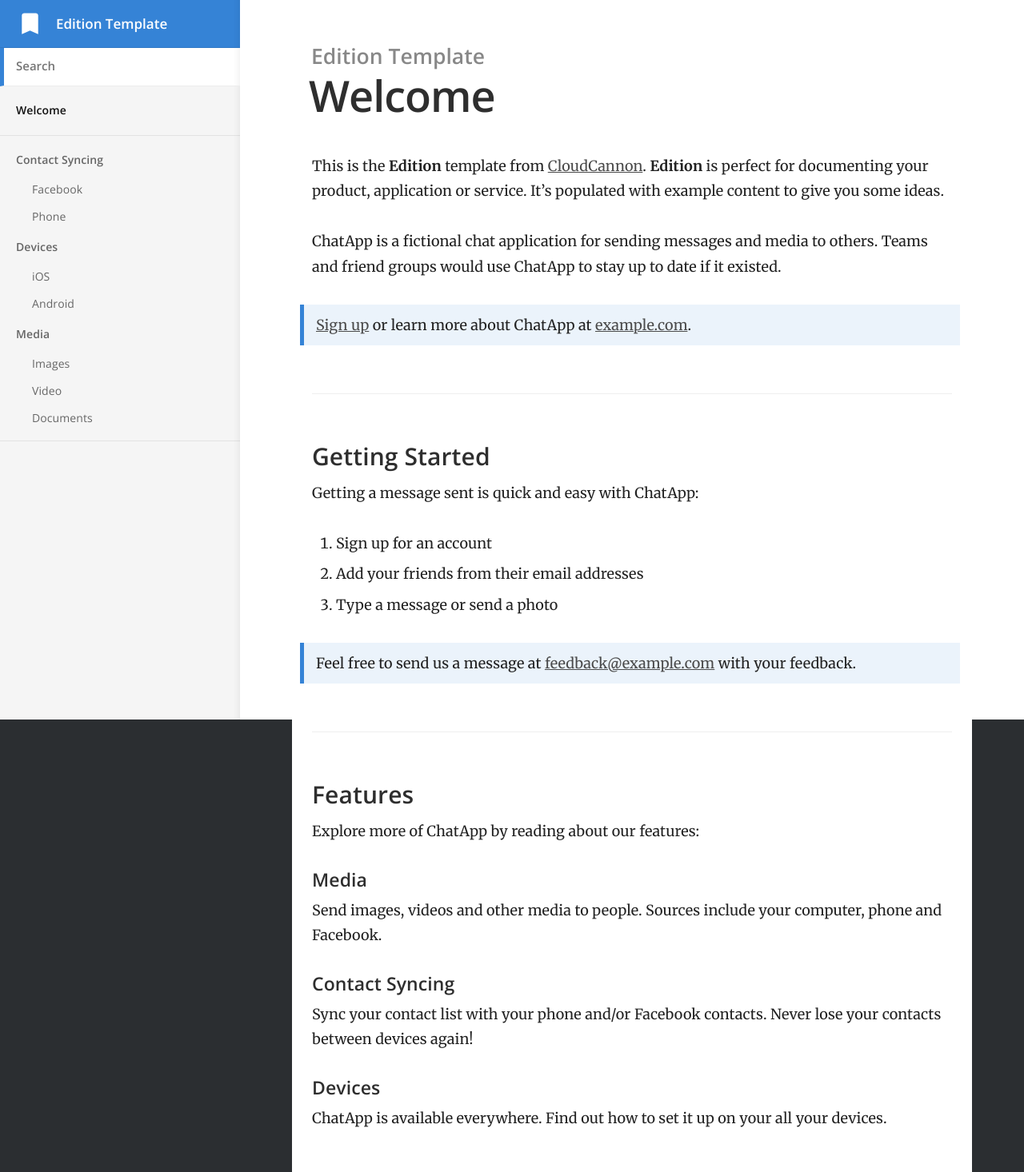
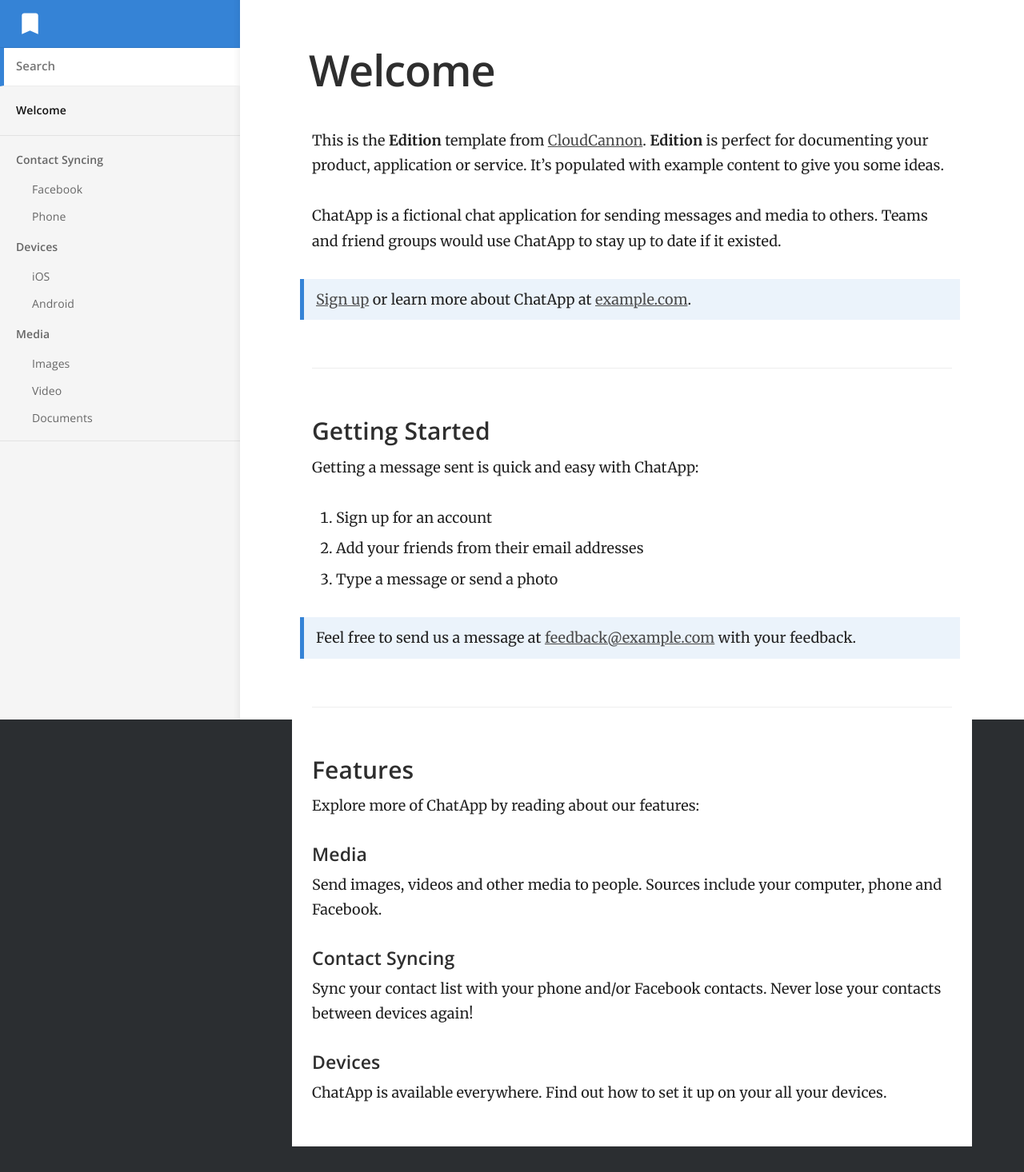
Before and after one commit to GregDaure/SquareAnimation, a Jekyll site: the page built from docs/index.md, in a window 1280 px wide. Shown: the whole page at 80% size. Built offline with Jekyll 4.4.1, drawn with Linux system fonts in a browser that asks for light colours; after the commit the page ends 1434 px from its top, so only the background shows below that.

Commit message:
Updated 'docs/_config.yml' via CloudCannon

```diff
--- a/docs/_config.yml
+++ b/docs/_config.yml
@@ -1,8 +1,6 @@
 # ----
 # Site
 
-title: Edition Template
-url: "https://long-pig.cloudvent.net"
 baseurl:
 google_analytics_key:
 show_full_navigation: true
```
